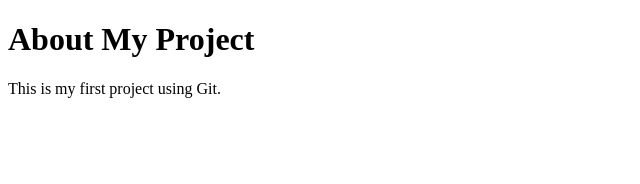
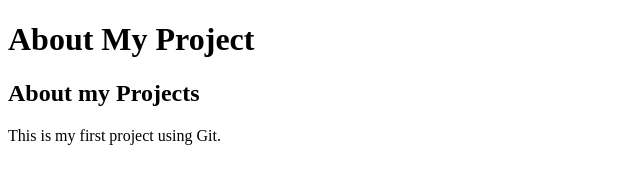
Before and after one commit to ashirali21/GitPractice, a plain HTML site: page About.html in a window 1280 px wide. Shown: the whole page, without its empty margins (0-640 px from the left). Drawn offline with Linux system fonts and the light colour scheme.

Commit message:
Update About.html

```diff
--- a/About.html
+++ b/About.html
@@ -6,6 +6,7 @@
 </head>
 <body>
     <h1>About My Project</h1>
+    <h2>About my Projects</h2>
     <p>This is my first project using Git.</p>
 </body>
 </html>
```
